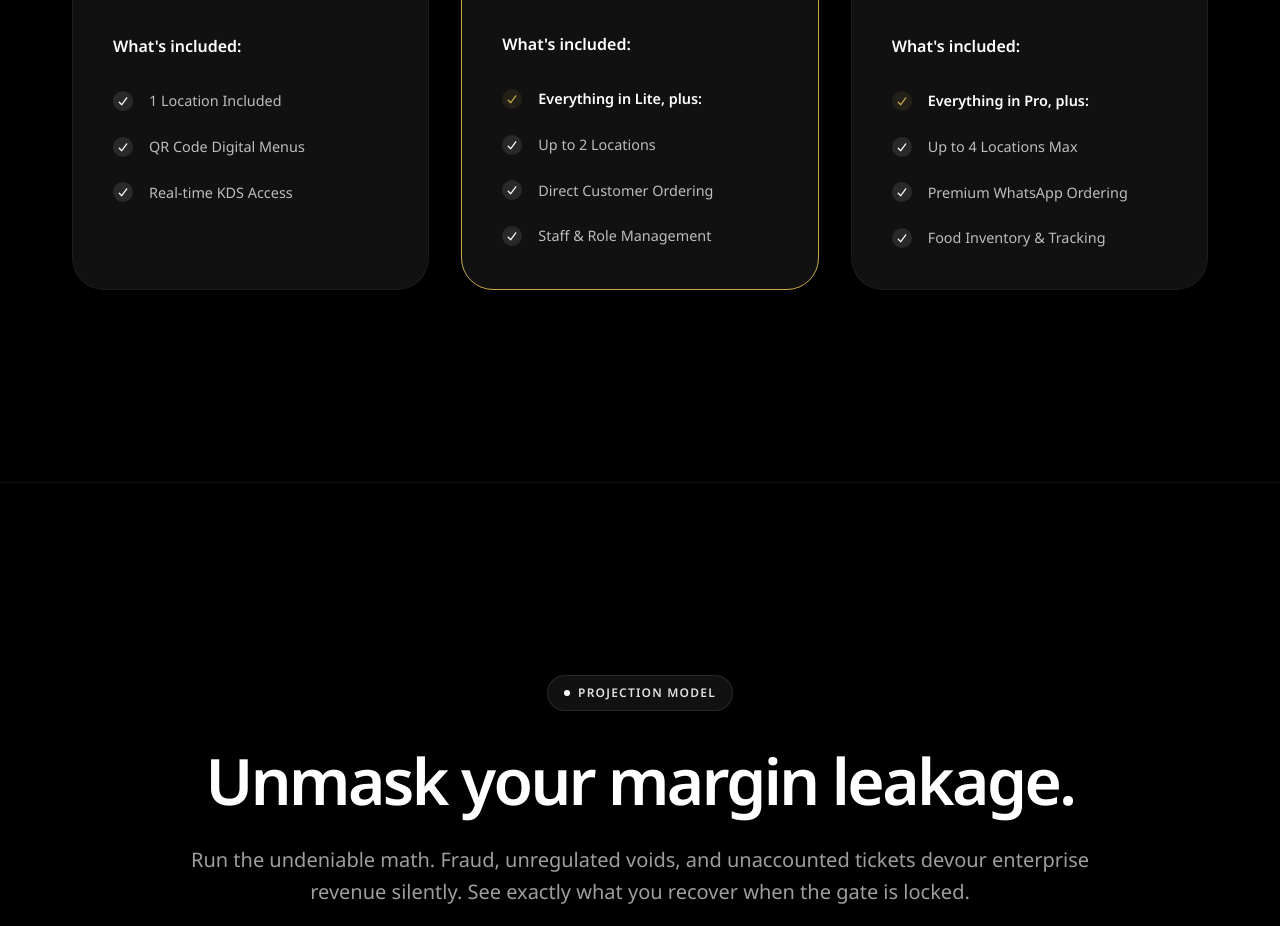
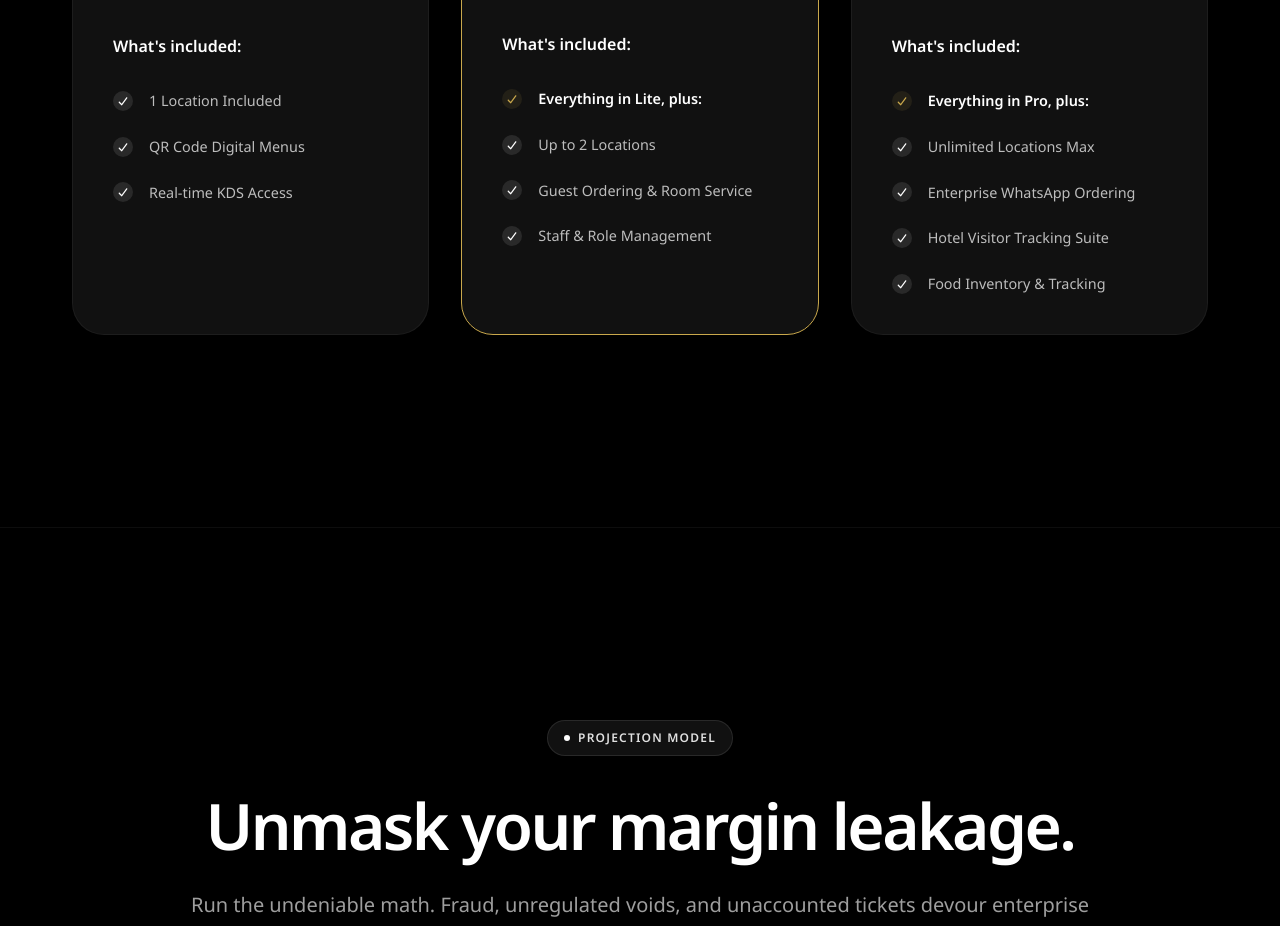
Before and after one commit to Godsom777/sharpTableWebsite, a React (Vite) app: page /pricing in a window 1280 px wide. Shown: the part 1360-2286 px from the top of the page. Built offline with nearby package versions, Linux system fonts and the light colour scheme; no server answers.

Commit message:
feat: implement core landing page components including WhoIsThisFor, FeatureShowcase, Hero, and PricingTiers

```diff
--- a/components/FeatureShowcase.tsx
+++ b/components/FeatureShowcase.tsx
@@ -60,6 +60,14 @@ const items: ShowcaseItem[] = [
     description: 'Total command across every location. Consolidate your live audits, spot inventory shrinkage instantly, and protect your margins before they leak.',
     plan: 'Enterprise',
     lottie: StatsGoingUpAnimation
+  },
+  {
+    number: '06',
+    title: 'Hotels & Visitor Tracking',
+    tags: ['Guest Logs', 'Room Service'],
+    description: 'A dedicated suite for hospitality. Seamlessly manage visitor booking tracking and digital room service menus without bloating your operations or confusing your front desk.',
+    plan: 'Enterprise',
+    lottie: ChatBubblesAnimation
   }
 ];
 
@@ -89,7 +97,7 @@ export const FeatureShowcase: React.FC = () => {
             <Typography variant="h2" sx={{ color: 'white', fontWeight: 900, fontSize: { xs: '2.5rem', md: '5rem', lg: '6rem' }, letterSpacing: '-0.04em', lineHeight: 1 }}>
               Our Services
             </Typography>
-            <Typography sx={{ color: 'grey.500', display: { xs: 'none', md: 'block' }, fontSize: '1.5rem', fontWeight: 600 }}>04</Typography>
+            <Typography sx={{ color: 'grey.500', display: { xs: 'none', md: 'block' }, fontSize: '1.5rem', fontWeight: 600 }}>06</Typography>
           </Box>
         </Box>
 
@@ -115,7 +123,7 @@ export const FeatureShowcase: React.FC = () => {
                   transition: 'background-color 0.3s',
                   display: 'flex',
                   flexDirection: 'column',
-                  gridColumn: { md: index === 0 ? '1 / -1' : 'auto' } // Make the first one span full width!
+                  gridColumn: { md: (index === 0 || index === items.length - 1) ? '1 / -1' : 'auto' } // First and last span full width
                 }}
               >
                 <Box sx={{ display: 'flex', alignItems: 'flex-start', justifyContent: 'space-between', mb: { md: 2 } }}>
@@ -163,12 +171,12 @@ export const FeatureShowcase: React.FC = () => {
                     >
                       <Box sx={{
                         display: 'flex',
-                        flexDirection: { xs: 'column', md: index === 0 ? 'row' : 'column' },
+                        flexDirection: { xs: 'column', md: (index === 0 || index === items.length - 1) ? 'row' : 'column' },
                         gap: 3,
-                        alignItems: { xs: 'flex-start', md: index === 0 ? 'center' : 'flex-start' },
+                        alignItems: { xs: 'flex-start', md: (index === 0 || index === items.length - 1) ? 'center' : 'flex-start' },
                         flex: 1
                       }}>
-                        <Box sx={{ flex: 1, display: 'flex', flexDirection: 'column', gap: 3, order: { xs: 2, md: index === 0 ? 1 : 2 } }}>
+                        <Box sx={{ flex: 1, display: 'flex', flexDirection: 'column', gap: 3, order: { xs: 2, md: (index === 0 || index === items.length - 1) ? 1 : 2 } }}>
                           <Typography sx={{ color: 'grey.400', fontSize: '1rem', lineHeight: 1.6 }}>
                             {item.description}
                           </Typography>
@@ -187,7 +195,7 @@ export const FeatureShowcase: React.FC = () => {
                             </Box>
                           </Box>
                         </Box>
-                        <Box sx={{ width: '100%', maxWidth: { xs: '70%', md: index === 0 ? '30%' : '60%' }, aspectRatio: index === 0 ? '16/10' : '4/3', borderRadius: '1rem', display: 'flex', alignItems: 'center', justifyContent: 'center', order: { xs: 1, md: index === 0 ? 2 : 1 }, mx: 'auto' }}>
+                        <Box sx={{ width: '100%', maxWidth: { xs: '70%', md: (index === 0 || index === items.length - 1) ? '30%' : '60%' }, aspectRatio: (index === 0 || index === items.length - 1) ? '16/10' : '4/3', borderRadius: '1rem', display: 'flex', alignItems: 'center', justifyContent: 'center', order: { xs: 1, md: (index === 0 || index === items.length - 1) ? 2 : 1 }, mx: 'auto' }}>
                           <Box sx={{ width: '100%', display: 'flex', alignItems: 'center', justifyContent: 'center' }}>
                             <Lottie animationData={item.lottie} loop={true} style={{ width: '100%', height: '100%' }} />
                           </Box>
--- a/components/Hero.tsx
+++ b/components/Hero.tsx
@@ -62,7 +62,7 @@ export const Hero: React.FC = () => {
           transition={{ duration: 0.6, delay: 0.1 }}
           sx={{ mt: 4, mb: 6, textAlign: 'center', fontSize: { xs: '1rem', sm: '1.125rem', md: '1.25rem' }, color: 'grey.400', maxWidth: 'md', mx: 'auto', lineHeight: 1.6 }}
         >
-          SharpTable gives luxury multi-branch chains absolute command over ordering, split payments, kitchen rhythm, and fraud prevention—all from a single uncompromising interface.
+          SharpTable gives luxury multi-branch restaurants and modern hospitality brands absolute command over ordering, visitor tracking, room service logistics, and fraud prevention—all from a single uncompromising interface.
         </Typography>
 
         <Box
@@ -114,11 +114,12 @@ export const Hero: React.FC = () => {
                 <React.Fragment key={arrayIndex}>
                   {[
                     { text: 'QR code ordering' },
+                    { text: 'Digital room service' },
                     { text: 'Synchronized kitchen alerts' },
-                    { text: 'Enterprise WhatsApp ordering' },
-                    { text: 'Granular inventory' },
-                    { text: 'Fraud prevention architecture' },
-                    { text: 'Multi-branch monitoring' }
+                    { text: 'Enterprise visitor logging' },
+                    { text: 'WhatsApp channel ordering' },
+                    { text: 'Multi-branch monitoring' },
+                    { text: 'Fraud prevention architecture' }
                   ].map((item, index) => (
                     <Box
                       key={`${arrayIndex}-${index}`}
--- a/components/PricingTiers.tsx
+++ b/components/PricingTiers.tsx
@@ -46,7 +46,7 @@ const PricingTiers: React.FC = () => {
         features: [
           'Everything in Lite, plus:',
           'Up to 2 Locations',
-          'Direct Customer Ordering',
+          'Guest Ordering & Room Service',
           'Staff & Role Management'
         ],
         active: true,
@@ -59,8 +59,9 @@ const PricingTiers: React.FC = () => {
         description: 'Built for serious operators with multiple branches.',
         features: [
           'Everything in Pro, plus:',
-          'Up to 4 Locations Max',
-          'Premium WhatsApp Ordering',
+          'Unlimited Locations Max',
+          'Enterprise WhatsApp Ordering',
+          'Hotel Visitor Tracking Suite',
           'Food Inventory & Tracking'
         ],
         active: false,
--- a/components/WhoIsThisFor.tsx
+++ b/components/WhoIsThisFor.tsx
@@ -7,6 +7,7 @@ import {
   faMartiniGlassCitrus,
   faStore,
   faUtensils,
+  faHotel,
 } from '@fortawesome/free-solid-svg-icons';
 import { Box, Container, Typography } from '@mui/material';
 
@@ -36,10 +37,10 @@ const builtForGroups = [
     icon: faChampagneGlasses,
   },
   {
-    title: 'Grills and Takeout Spots',
+    title: 'Hotels & Resorts',
     description:
-      'Operators handling heavy order volume who need speed, structure, and visibility without bloated POS complexity.',
-    icon: faFireBurner,
+      'Seamless visitor tracking, integrated booking flows, and digital room service without bloating your core operations.',
+    icon: faHotel,
   },
 ];
 
```
